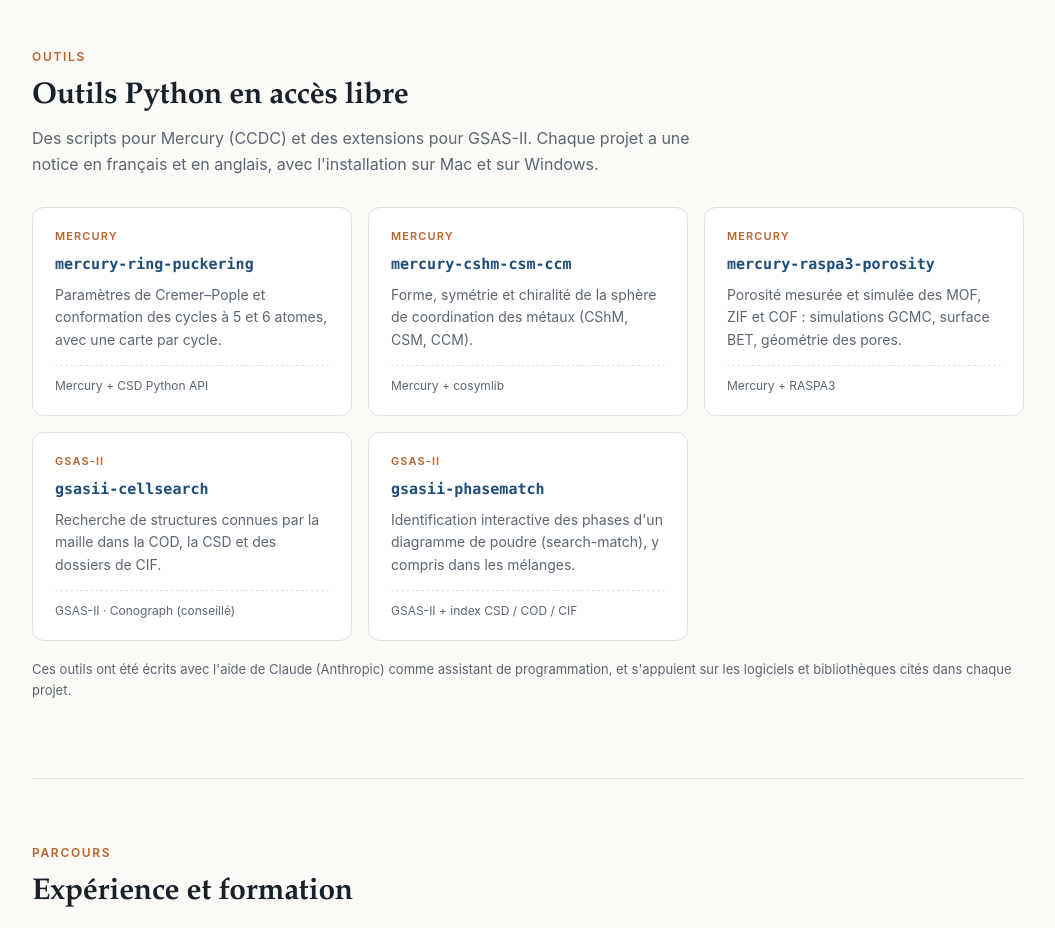
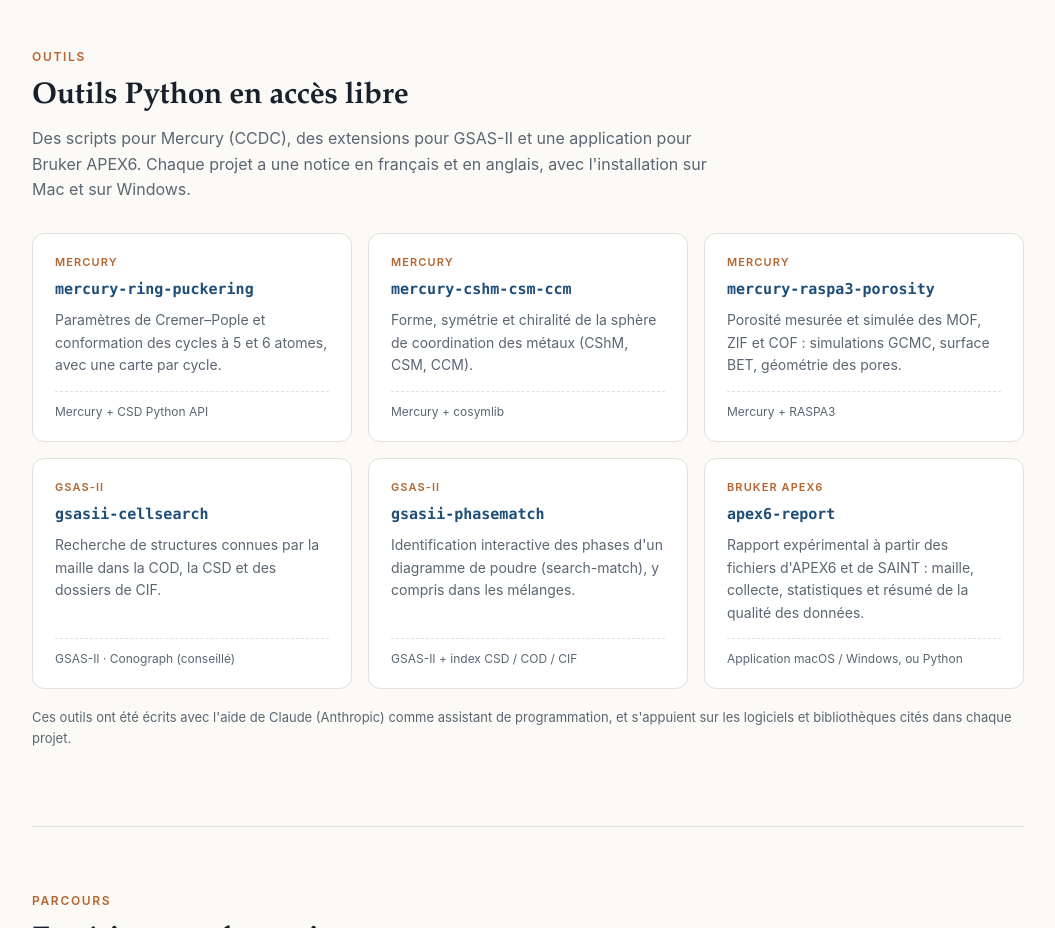
Before and after one commit to yrousselin/yrousselin.github.io, a plain HTML site: page index.html in a window 1280 px wide. Shown: the part 1220-2148 px from the top of the page, without its empty margins (112-1167 px from the left). Drawn offline with Linux system fonts and the light colour scheme.

Commit message:
Add apex6-report to the tools section
Co-Authored-By: Claude Fable 5.2 <noreply@anthropic.com>
Claude-Session: https://claude.ai/code/session_01EfSv5838bK9Kgumva8H45G

```diff
--- a/index.html
+++ b/index.html
@@ -196,7 +196,7 @@ footer{max-width:1040px;margin:auto;padding:28px 24px 50px;color:var(--muted);fo
 <section id="outils">
   <div class="kicker"><span class="fr">Outils</span><span class="en">Tools</span></div>
   <h2><span class="fr">Outils Python en accès libre</span><span class="en">Open-source Python tools</span></h2>
-  <p class="lead"><span class="fr">Des scripts pour Mercury (CCDC) et des extensions pour GSAS-II. Chaque projet a une notice en français et en anglais, avec l'installation sur Mac et sur Windows.</span><span class="en">Scripts for Mercury (CCDC) and plugins for GSAS-II. Each project comes with a guide in English and French, including installation on macOS and Windows.</span></p>
+  <p class="lead"><span class="fr">Des scripts pour Mercury (CCDC), des extensions pour GSAS-II et une application pour Bruker APEX6. Chaque projet a une notice en français et en anglais, avec l'installation sur Mac et sur Windows.</span><span class="en">Scripts for Mercury (CCDC), plugins for GSAS-II and an application for Bruker APEX6. Each project comes with a guide in English and French, including installation on macOS and Windows.</span></p>
   <div class="tools">
     <a class="tool" href="https://github.com/yrousselin/mercury-ring-puckering"><span class="tag">Mercury</span><h3>mercury-ring-puckering</h3>
       <p class="fr">Paramètres de Cremer–Pople et conformation des cycles à 5 et 6 atomes, avec une carte par cycle.</p><p class="en">Cremer–Pople puckering parameters and conformation of 5- and 6-membered rings, with one plot per ring.</p>
@@ -213,6 +213,9 @@ footer{max-width:1040px;margin:auto;padding:28px 24px 50px;color:var(--muted);fo
     <a class="tool" href="https://github.com/yrousselin/gsasii-phasematch"><span class="tag">GSAS-II</span><h3>gsasii-phasematch</h3>
       <p class="fr">Identification interactive des phases d'un diagramme de poudre (search-match), y compris dans les mélanges.</p><p class="en">Interactive identification of the phases in a powder pattern (search-match), including mixtures.</p>
       <div class="needs">GSAS-II + <span class="fr">index CSD / COD / CIF</span><span class="en">CSD / COD / CIF index</span></div></a>
+    <a class="tool" href="https://github.com/yrousselin/apex6-report"><span class="tag">Bruker APEX6</span><h3>apex6-report</h3>
+      <p class="fr">Rapport expérimental à partir des fichiers d'APEX6 et de SAINT : maille, collecte, statistiques et résumé de la qualité des données.</p><p class="en">Experimental report from APEX6 and SAINT files: unit cell, data collection, statistics and a data-quality summary.</p>
+      <div class="needs"><span class="fr">Application macOS / Windows, ou Python</span><span class="en">macOS / Windows app, or Python</span></div></a>
   </div>
   <p class="note"><span class="fr">Ces outils ont été écrits avec l'aide de Claude (Anthropic) comme assistant de programmation, et s'appuient sur les logiciels et bibliothèques cités dans chaque projet.</span><span class="en">These tools were written with the help of Claude (Anthropic) as a coding assistant, and build on the software and libraries credited in each project.</span></p>
 </section>
```
